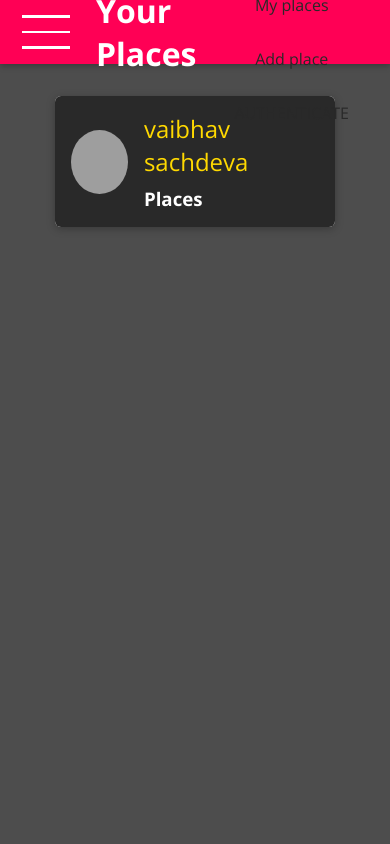
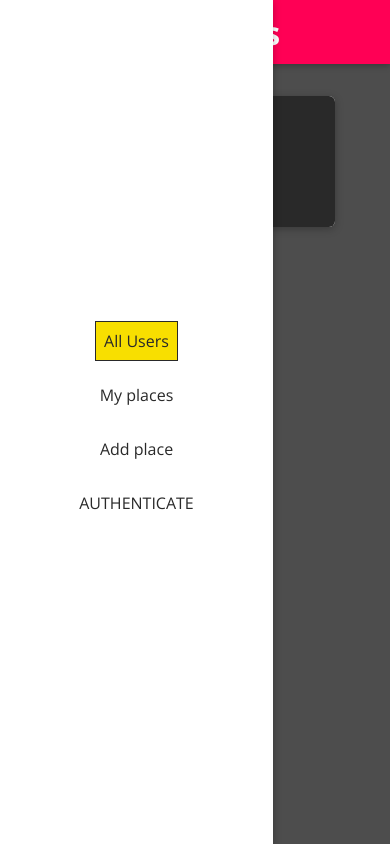
Before and after one commit to vaibhav21git/mern, a React (Create React App) app: page / in a window 390 px wide. Built offline with nearby package versions, Linux system fonts and the light colour scheme; grey boxes are pictures that could not be loaded.

Commit message:
Mobile_view for navbar

```diff
--- a/src/shared/Navigation/Mainnaviagation.js
+++ b/src/shared/Navigation/Mainnaviagation.js
@@ -3,9 +3,16 @@
 import Mainheader from './Mainheader'
 import {Link} from 'react-router-dom'
 import Navlinks from './Navlinks'
+import Sidedrawer from './Sidedrawer'
 
 function Mainnaviagation(props) {
-  return (  <Mainheader>
+  return (  <>
+    <Sidedrawer>
+     <nav className='main-navigation__drawer-nav'>
+     <Navlinks/>
+     </nav>
+    </Sidedrawer>
+  <Mainheader>
     <button className='main-navigation__menu-btn'>
         <span/>
         <span/>
@@ -14,8 +21,9 @@
     <h1 className='main-navigation__title'>
         <Link to  ="/">Your Places</Link>
     </h1>
-    <nav><Navlinks/></nav>
+    <nav className='main-navigation__header-nav'><Navlinks/></nav>
   </Mainheader>
+  </>
   )
 }
 
--- a/src/shared/Navigation/Sidedrawer.css
+++ b/src/shared/Navigation/Sidedrawer.css
@@ -0,0 +1,11 @@
+.side-drawer
+{
+    position: fixed;
+    left : 0;
+    top : 0;
+    z-index: 100;
+    height: 100vh;
+    width: 70%;
+    background: white;
+    box-shadow: 0 2px 8px rgba(0,0,0,0.26);
+}
--- a/src/shared/Navigation/Sidedrawer.js
+++ b/src/shared/Navigation/Sidedrawer.js
@@ -0,0 +1,10 @@
+import React from 'react'
+import './Sidedrawer.css'
+
+function Sidedrawer(props) {
+  return (<aside className='side-drawer'>
+     {props.children}
+   </aside>)
+}
+
+export default Sidedrawer
```
